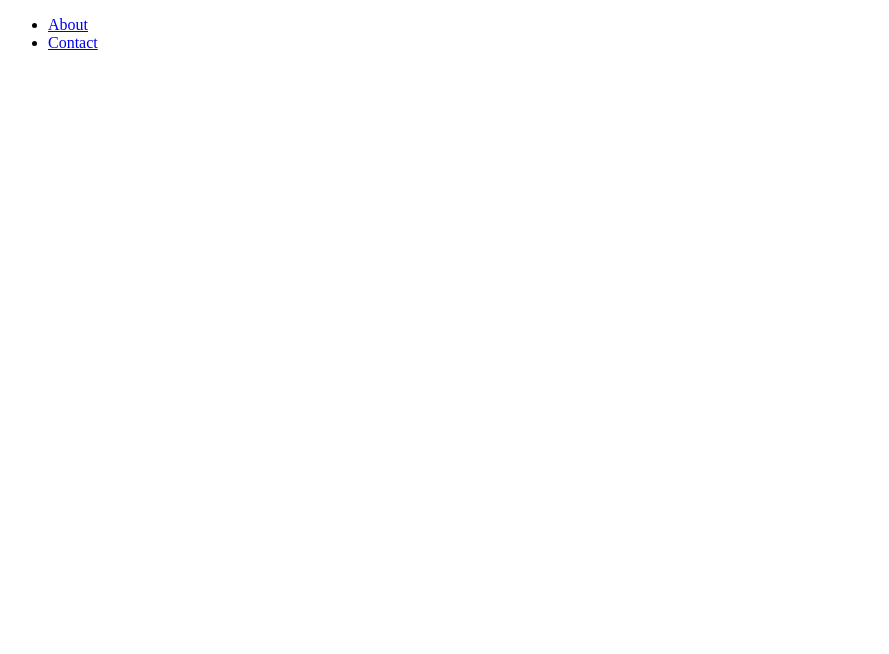
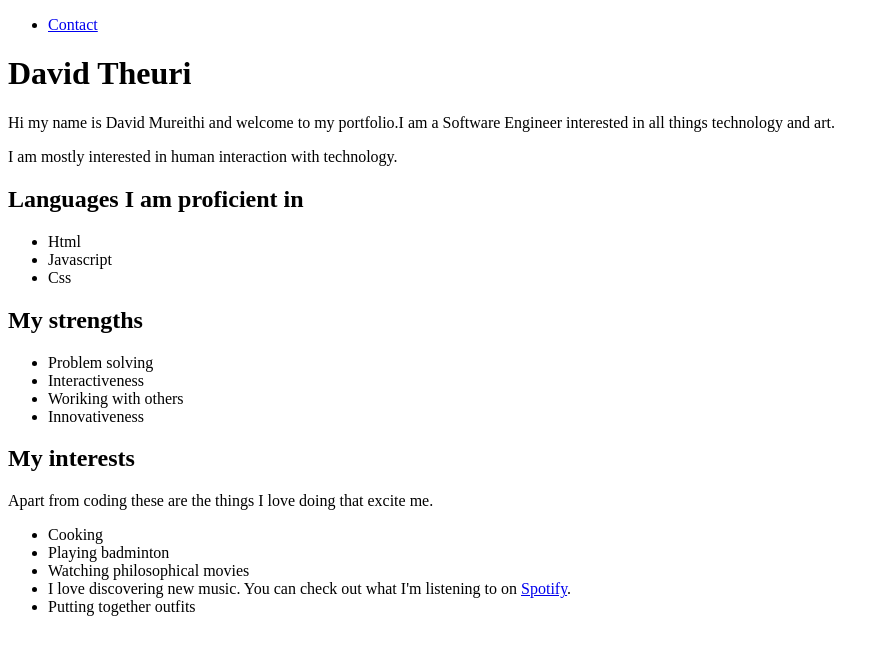
Before and after one commit to DavidTheuri/portfolio, a plain HTML site: page index.html in a window 1280 px wide. Shown: the whole page, without its empty margins (0-889 px from the left). Drawn offline with Linux system fonts and the light colour scheme.

Commit message:
skills added.

```diff
--- a/index.html
+++ b/index.html
@@ -4,16 +4,57 @@
     <meta charset="UTF-8">
     <meta name="viewport" content="width=device-width, initial-scale=1.0">
     <title>David Theuri | Portfolio</title>
+    <link rel="stylesheet" href="style.css">
+
 </head>
 <body>
     <nav>
         <ul>
-            <li><a href="about.html">About</a></li>
             <li><a href="contact.html">Contact</a></li>
         </ul>
     </nav>
 
+
     <main>
-        </main>
+    <h1>David Theuri</h1>
+    <p>Hi my name is David Mureithi and welcome to my portfolio.I am a Software Engineer interested in all things technology and art.</p>
+    <p>I am mostly interested in human interaction with technology. </p>
+
+
+    <section id="languages">
+        <h2>Languages I am proficient in</h2>
+        <ul>
+        <li>Html</li>
+        <li>Javascript</li>
+        <li>Css</li>
+
+    </ul>
+    </section>
+    <section id="strengths">
+    <h2>My strengths</h2>
+        <ul>
+            <li>Problem solving</li>
+            <li>Interactiveness</li>
+            <li>Woriking with others</li>
+            <li>Innovativeness</li>
+
+        </ul>
+    </section>
+    <section id="interests">
+        <h2>My interests</h2>
+            <p>Apart from coding these are the things I love doing that excite me.</p>
+            <ul>
+            <li>Cooking</li>
+            <li>Playing badminton</li>
+            <li>Watching philosophical movies</li>
+            <li>
+                I love discovering new music. You can check out what I'm listening to on
+                <a href="https://open.spotify.com/user/YOUR_SPOTIFY_ID" target="_blank" rel="noopener">Spotify</a>.
+            </li>
+            <li>Putting together outfits</li>
+
+        </ul>
+    </section>
+    </main>
 </body>
 </html>
```
Also changed, not shown: contact.html (+28 -0 lines), about.html (deleted).
